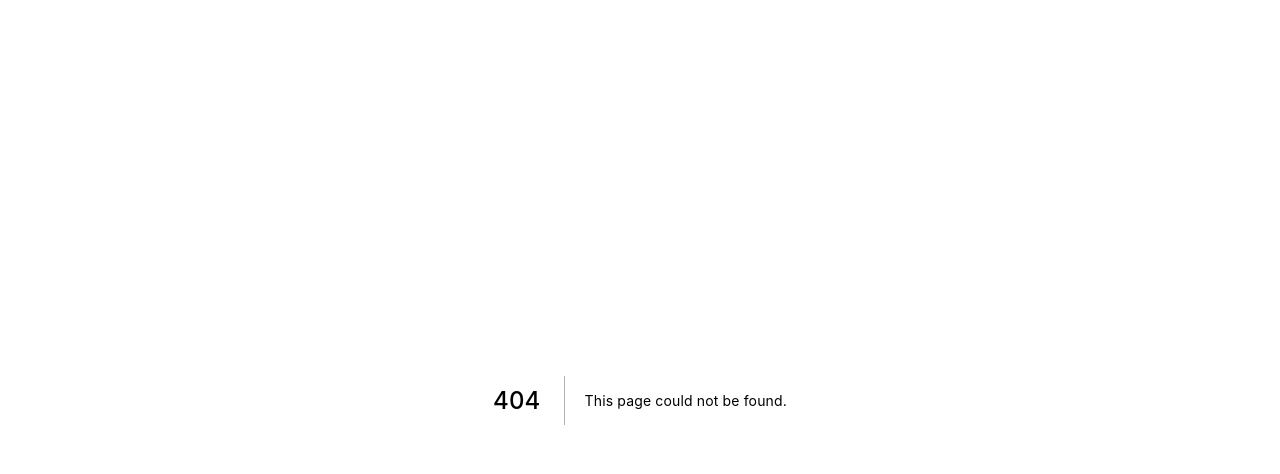
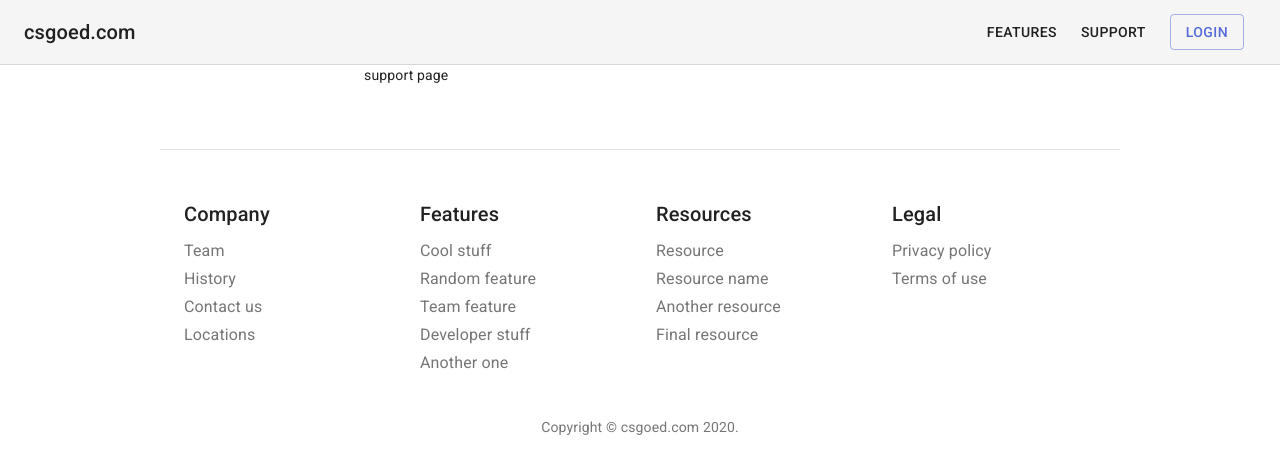
Before and after one commit to kamilwronka/shopn-mainpage, a Next.js app: page /support in a window 1280 px wide. Before the commit this address had no page. Shown: the top 474 px of the page. Built offline with nearby package versions, Linux system fonts and the light colour scheme.

Commit message:
Added support page and seo utilities

```diff
--- a/next.config.js
+++ b/next.config.js
@@ -1,3 +1,5 @@
+const dev = process.env.NODE_ENV !== "production";
+
 module.exports = {
-  useFileSystemPublicRoutes: false,
+  useFileSystemPublicRoutes: dev,
 };
--- a/package.json
+++ b/package.json
@@ -6,7 +6,8 @@
     "dev": "next dev",
     "build": "next build",
     "start": "node server.js",
-    "start:prod": "NODE_ENV=production node server.js"
+    "start:prod": "NODE_ENV=production node server.js",
+    "generate-sitemap": "npx sitemap < pages.txt > public/sitemap.xml"
   },
   "dependencies": {
     "@material-ui/core": "^4.9.12",
@@ -15,6 +16,7 @@
     "cacheable-response": "^2.0.8",
     "express": "^4.17.1",
     "helmet": "^3.22.0",
+    "morgan": "^1.10.0",
     "next": "9.3.6",
     "react": "16.13.1",
     "react-dom": "16.13.1",
--- a/pages/_app.js
+++ b/pages/_app.js
@@ -40,8 +40,6 @@ export default function MyApp(props) {
         />
       </Head>
       <ThemeProvider theme={theme}>
-        {/* CssBaseline kickstart an elegant, consistent, and simple baseline to build upon. */}
-        <CssBaseline />
         <Component {...pageProps} />
       </ThemeProvider>
     </React.Fragment>
--- /dev/null
+++ b/pages/support/index.js
@@ -0,0 +1,3 @@
+import { SupportPage } from "../../src/features/SupportPage";
+
+export default SupportPage;
--- a/src/components/AppLayout/AppBar.js
+++ b/src/components/AppLayout/AppBar.js
@@ -4,8 +4,8 @@ import {
   CssBaseline,
   Toolbar,
   Typography,
+  Button,
   Link,
-  Button,
 } from "@material-ui/core";
 import { makeStyles } from "@material-ui/styles";
 
@@ -28,6 +28,9 @@ const useStyles = makeStyles((theme) => ({
   },
   link: {
     margin: theme.spacing(1, 1.5),
+  },
+  logo: {
+    textDecoration: "none",
   },
   heroContent: {
     padding: theme.spacing(8, 0, 6),
@@ -75,7 +78,14 @@ function AppBar() {
             noWrap
             className={classes.toolbarTitle}
           >
-            csgoed.com
+            <Link
+              href="/"
+              color="inherit"
+              className={classes.logo}
+              underline="none"
+            >
+              csgoed.com
+            </Link>
           </Typography>
           <nav>
             <Link
@@ -89,15 +99,7 @@ function AppBar() {
             <Link
               variant="button"
               color="textPrimary"
-              href="#"
-              className={classes.link}
-            >
-              Enterprise
-            </Link>
-            <Link
-              variant="button"
-              color="textPrimary"
-              href="#"
+              href="/support"
               className={classes.link}
             >
               Support
--- /dev/null
+++ b/src/features/SupportPage/SupportPage.js
@@ -0,0 +1,16 @@
+import React from "react";
+import { Container } from "@material-ui/core";
+
+import { AppLayout } from "../../components/AppLayout";
+
+function SupportPage() {
+  return (
+    <AppLayout>
+      <Container maxWidth="sm" component="main">
+        support page
+      </Container>
+    </AppLayout>
+  );
+}
+
+export default SupportPage;
--- /dev/null
+++ b/src/features/SupportPage/index.js
@@ -0,0 +1 @@
+export { default as SupportPage } from "./SupportPage";
```
Also changed, not shown: server.js (+10 -4 lines), .circleci/config.yml, pages.txt (added), public/robots.txt (added), 2 other files (tests, documents, lock files or other folders).
